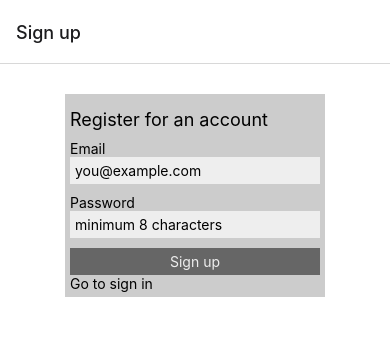
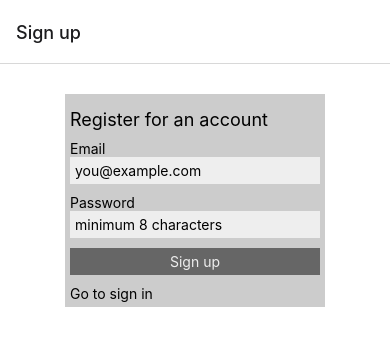
Before and after one commit to johannesmu/expo23T3, a React Native app: screen / in a window 390 px wide. Shown: the top 346 px of the page. Built offline with nearby package versions, Linux system fonts and the light colour scheme; no server answers.

Commit message:
styling button for validation indicator

```diff
--- a/screens/Signup.js
+++ b/screens/Signup.js
@@ -69,7 +69,7 @@ export function Signup( props ) {
         >
           <Text style={ styles.button.text }>Sign up</Text>
         </Pressable>
-        <Pressable onPress={() => navigation.navigate("Sign in")}>
+        <Pressable style={styles.authlink} onPress={() => navigation.navigate("Sign in")}>
           <Text>Go to sign in</Text>
         </Pressable>
       </View>
@@ -115,5 +115,8 @@ const styles = StyleSheet.create({
       color: '#eeeeee',
       textAlign: 'center',
     }
+  },
+  authlink: {
+    marginTop: 10
   }
 })
```
